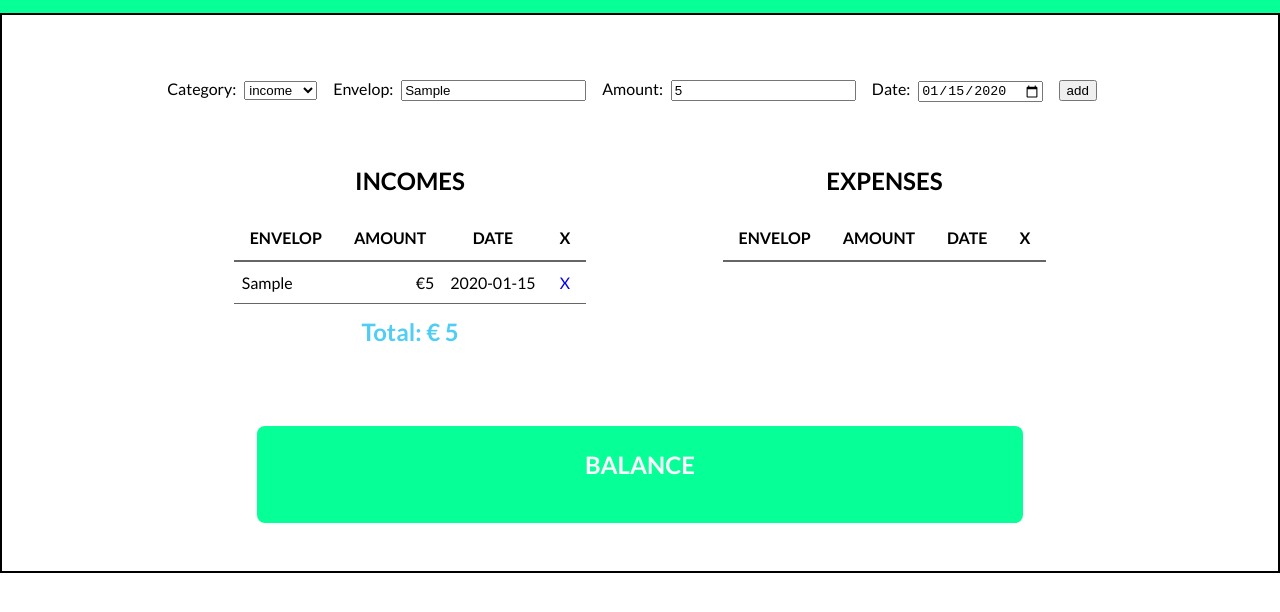
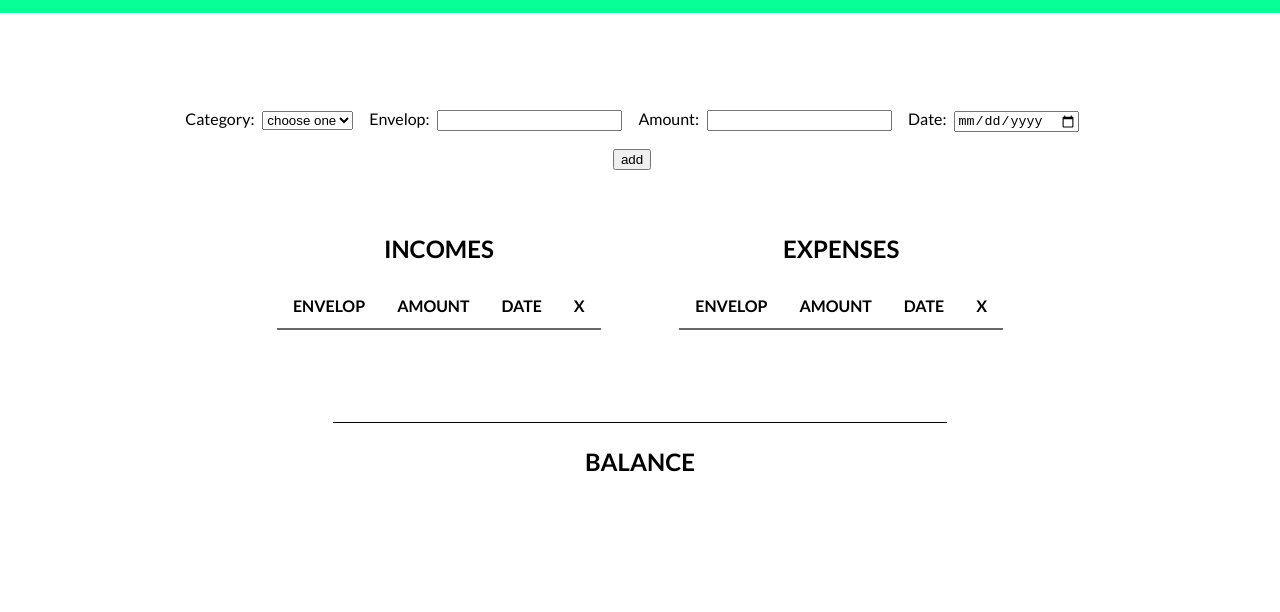
Before and after one commit to chaeahpark/account-app, a plain HTML site: page index.html in a window 1280 px wide. Both pictures are taken after typing "Sample", "5", "2020-01-15" into the empty fields and a click on the button "add". Shown: the part 58-670 px from the top of the page. Drawn offline with Linux system fonts and the light colour scheme.

Commit message:
finalize the project

```diff
--- a/index.html
+++ b/index.html
@@ -23,12 +23,14 @@
         </div>
       </div>
     </header>
+
     <div class="container">
       <div class="input">
         <form class="input__form">
           <div class="input__form--item">
             <label class="form__label" for="">Category:</label>
             <select class="form__input" id="category">
+              <option value="default" selected="selected">choose one</option>
               <option value="income">income</option>
               <option value="expense">expense</option>
             </select>
@@ -105,6 +107,7 @@
         <div id="balanceAmount"></div>
       </section>
     </div>
+
     <script src="main.js"></script>
   </body>
 </html>
--- a/main.js
+++ b/main.js
@@ -1,20 +1,3 @@
-// const header = document.querySelector(".header"); // Get the navbar
-// const sticky = header.offsetTop; // Get the offset position of the navbar
-
-// // Add the sticky class to the navbar when you reach its scroll position. Remove "sticky" when you leave the scroll position
-// const addStickyClass = () => {
-//   if (window.pageYOffset >= sticky) {
-//     header.classList.add("sticky");
-//   } else {
-//     header.classList.remove("sticky");
-//   }
-// };
-
-// // When the user scrolls the page, execute myFunction
-// window.onscroll = function() {
-//   addStickyClass();
-// };
-// TODO 1. Fix alert box when there is no values in the input field.
 // Income class to create income objects.
 class Income {
   constructor(envelop, amount, date) {
@@ -165,7 +148,7 @@ class UI {
 
   // Clear all fields after submit the form.
   static clearFields() {
-    document.getElementById("category").value = "";
+    document.getElementById("category").firstChild.value = "default";
     document.getElementById("envelop").value = "";
     document.getElementById("amount").value = null;
     document.getElementById("date").value = "";
@@ -278,14 +261,14 @@ form.addEventListener("submit", e => {
     UI.showAlert("Please fill in all fields", "danger");
   }
   //Instantiate income and expense
-  if (category === "income") {
+  else if (category === "income" && envelop && amount && date) {
     const income = new Income(envelop, amount, date);
     UI.addIncomeToList(income);
     Store.addIncome(income);
     UI.displayTotalIncome();
     UI.displayBalance();
     UI.showAlert("The item added.", "success");
-  } else if (category === "expense") {
+  } else if (category === "expense" && envelop && amount && date) {
     const expense = new Expense(envelop, amount, date);
     UI.addExpenseToList(expense);
     Store.addExpense(expense);
--- a/style.css
+++ b/style.css
@@ -5,6 +5,7 @@ body {
   padding: 0;
 }
 
+/* HEADER */
 .header {
   background-color: #06ff96;
   height: auto;
@@ -31,38 +32,34 @@ body {
   color: white;
 }
 
-/* The sticky class is added to the navbar with JS when it reaches its scroll position */
-.sticky {
-  position: fixed;
-  top: 0;
-  width: 100vw;
-}
+/* MAIN */
+.container {
+  width: 80%;
+  height: 100%;
 
-/* Add some top padding to the page content to prevent sudden quick movement (as the navigation bar gets a new position at the top of the page (position:fixed and top:0) */
-.sticky + .content {
-  padding-top: 60px;
-}
-
-.container {
-  border: 2px solid black;
-  height: 100%;
+  margin: auto;
+  margin-top: 2rem;
   display: grid;
-  /* grid-template-rows: repeat(auto-fit, minmax(200px, 1fr)); */
   grid-template-rows: repeat(auto-fit, auto);
 }
 
+/** ALERT BOX **/
+.alert-danger,
+.alert-success {
+  width: 50%;
+  margin: auto;
+  padding: 1rem;
+  color: white;
+}
 .alert-danger {
-  width: 50%;
-  color: white;
   background-color: red;
 }
 
 .alert-success {
-  width: 50%;
-  color: white;
   background-color: #80f29f;
 }
 
+/* FORM SECTION */
 .input {
   margin-top: 3rem;
   margin-bottom: 3rem;
@@ -91,17 +88,16 @@ body {
   cursor: pointer;
 }
 
+/* TABLE SECTION */
 .records {
   width: 80%;
   margin: 0 auto;
-  /* border: 2px solid green; */
   display: flex;
   flex-wrap: wrap;
   justify-content: space-evenly;
 }
 
 /* TABLE COMMON VARIABLES */
-
 .title {
   margin-top: 0;
   text-align: center;
@@ -122,12 +118,10 @@ td {
 }
 
 .income {
-  /* border: 2px solid pink; */
   padding: 1rem 2rem;
 }
 
 .expense {
-  /* border: 2px solid pink; */
   padding: 1rem 2rem;
 }
 
@@ -158,11 +152,11 @@ td {
 }
 
 #total-expense {
-  color: #ff562b;
+  color: black;
 }
 
 #total-income {
-  color: #05b9f0;
+  color: black;
 }
 
 .balance {
@@ -172,16 +166,11 @@ td {
   margin: auto;
   margin-top: 3rem;
   margin-bottom: 3rem;
-  background-color: #06ff96;
-  /* border-top: 1px solid black; */
-  border-radius: 0.5rem;
-  color: white;
+
+  border-top: 1.5px double black;
+
+  color: black;
 }
-
-/* .balance .title {
-  font-size: 1rem;
-  color: white;
-} */
 
 #balanceAmount {
   text-align: center;
```
Also changed, not shown: media/classes.png (added), media/event.png (added), media/save-with-me.png (added), 1 other file.
